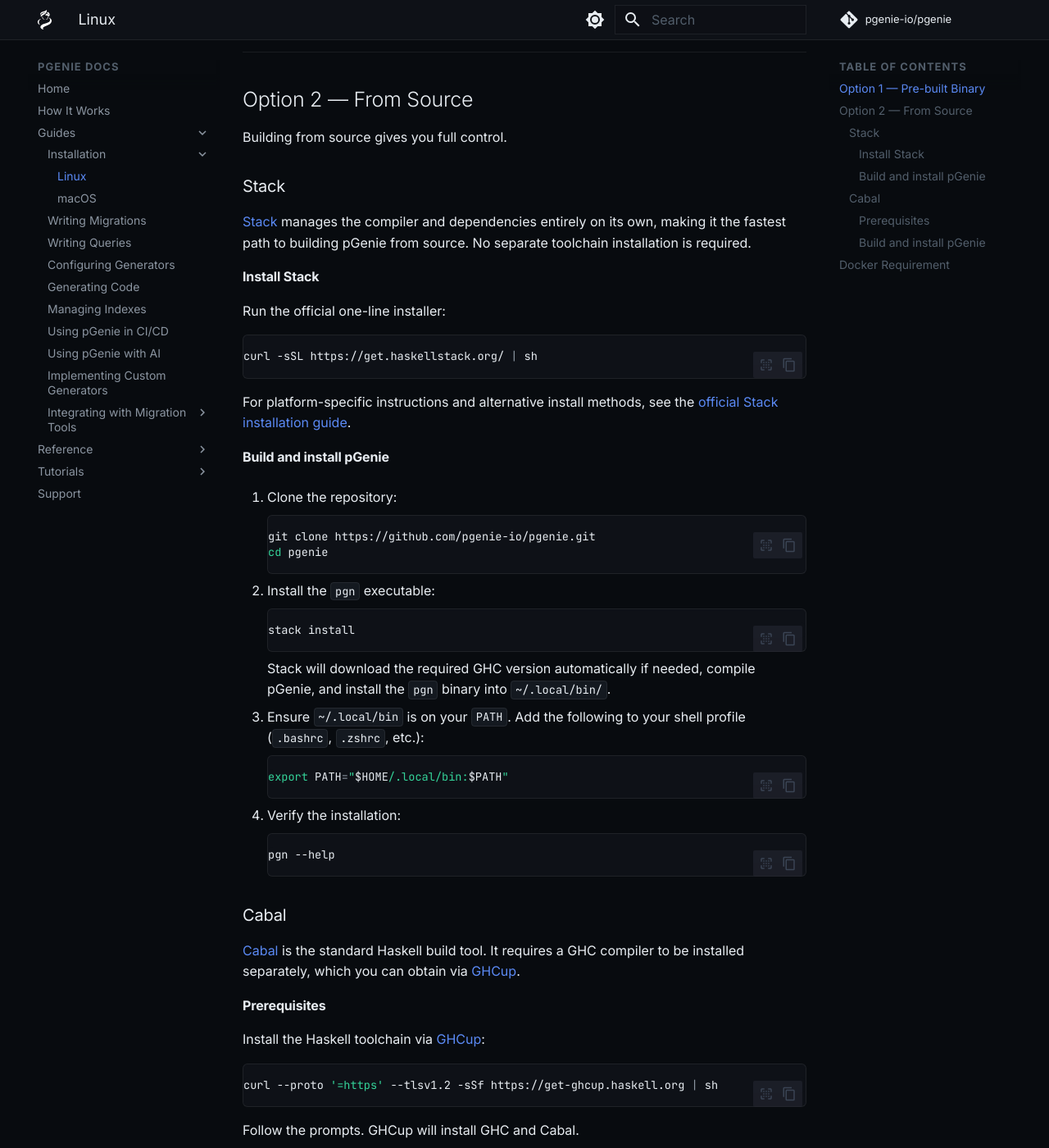
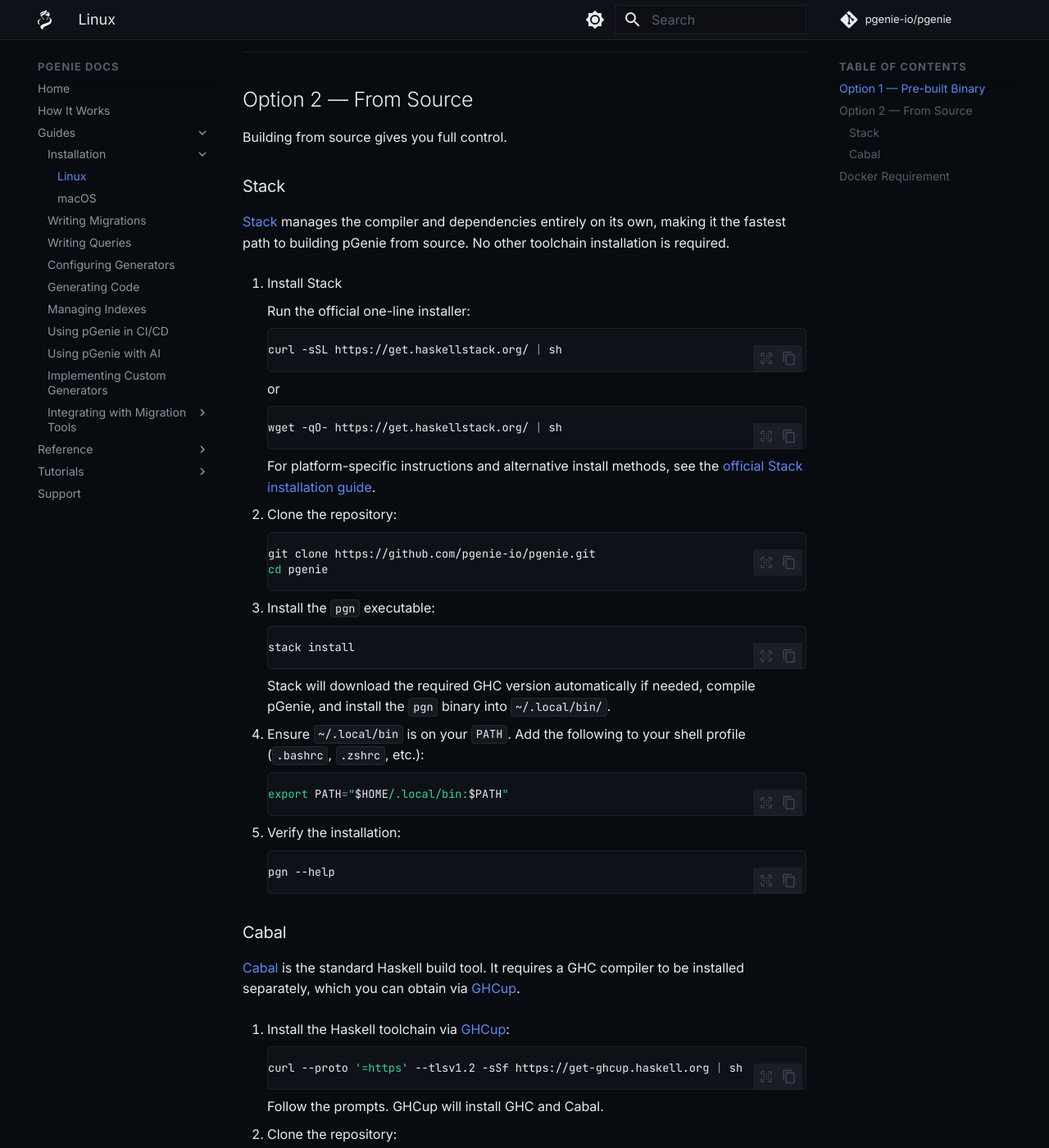
Before and after one commit to pgenie-io/docs, an MkDocs documentation site: the page built from docs/guides/installation/linux.md, in a window 1280 px wide and 1400 px high, scrolled down 817 px. Shown: the whole window at 82% size. Built offline with MkDocs 1.6.1 and Material for MkDocs 9.7.7, drawn with Linux system fonts in a browser that asks for light colours; comment, search, counter and statistics services are not loaded; some of the changed text lies outside the part shown.

Commit message:
Refine the Linux installation guide

````diff
--- a/docs/guides/installation/linux.md
+++ b/docs/guides/installation/linux.md
@@ -41,28 +41,31 @@
 
 ### Stack
 
-[Stack](https://docs.haskellstack.org/) manages the compiler and dependencies entirely on its own, making it the fastest path to building pGenie from source. No separate toolchain installation is required.
+[Stack](https://docs.haskellstack.org/) manages the compiler and dependencies entirely on its own, making it the fastest path to building pGenie from source. No other toolchain installation is required.
 
-#### Install Stack
+1. Install Stack
 
-Run the official one-line installer:
+    Run the official one-line installer:
 
-```bash
-curl -sSL https://get.haskellstack.org/ | sh
-```
+    ```bash
+    curl -sSL https://get.haskellstack.org/ | sh
+    ```
 
-For platform-specific instructions and alternative install methods, see the [official Stack installation guide](https://docs.haskellstack.org/en/stable/#how-to-install-stack).
+    or
+    ```bash
+    wget -qO- https://get.haskellstack.org/ | sh
+    ```
 
-#### Build and install pGenie
+    For platform-specific instructions and alternative install methods, see the [official Stack installation guide](https://docs.haskellstack.org/en/stable/#how-to-install-stack).
 
-1. Clone the repository:
+2. Clone the repository:
 
     ```bash
     git clone https://github.com/pgenie-io/pgenie.git
     cd pgenie
     ```
 
-2. Install the `pgn` executable:
+3. Install the `pgn` executable:
 
     ```bash
     stack install
@@ -86,26 +89,22 @@
 
 [Cabal](https://www.haskell.org/cabal/) is the standard Haskell build tool. It requires a GHC compiler to be installed separately, which you can obtain via [GHCup](https://www.haskell.org/ghcup/).
 
-#### Prerequisites
+1. Install the Haskell toolchain via [GHCup](https://www.haskell.org/ghcup/):
 
-Install the Haskell toolchain via [GHCup](https://www.haskell.org/ghcup/):
+    ```bash
+    curl --proto '=https' --tlsv1.2 -sSf https://get-ghcup.haskell.org | sh
+    ```
 
-```bash
-curl --proto '=https' --tlsv1.2 -sSf https://get-ghcup.haskell.org | sh
-```
+    Follow the prompts. GHCup will install GHC and Cabal.
 
-Follow the prompts. GHCup will install GHC and Cabal.
-
-#### Build and install pGenie
-
-1. Clone the repository:
+2. Clone the repository:
 
     ```bash
     git clone https://github.com/pgenie-io/pgenie.git
     cd pgenie
     ```
 
-2. Install the `pgn` executable:
+3. Install the `pgn` executable:
 
     ```bash
     cabal install
````
Also changed, not shown: other parts of docs/guides/installation/linux.md (+4 -4 lines).
